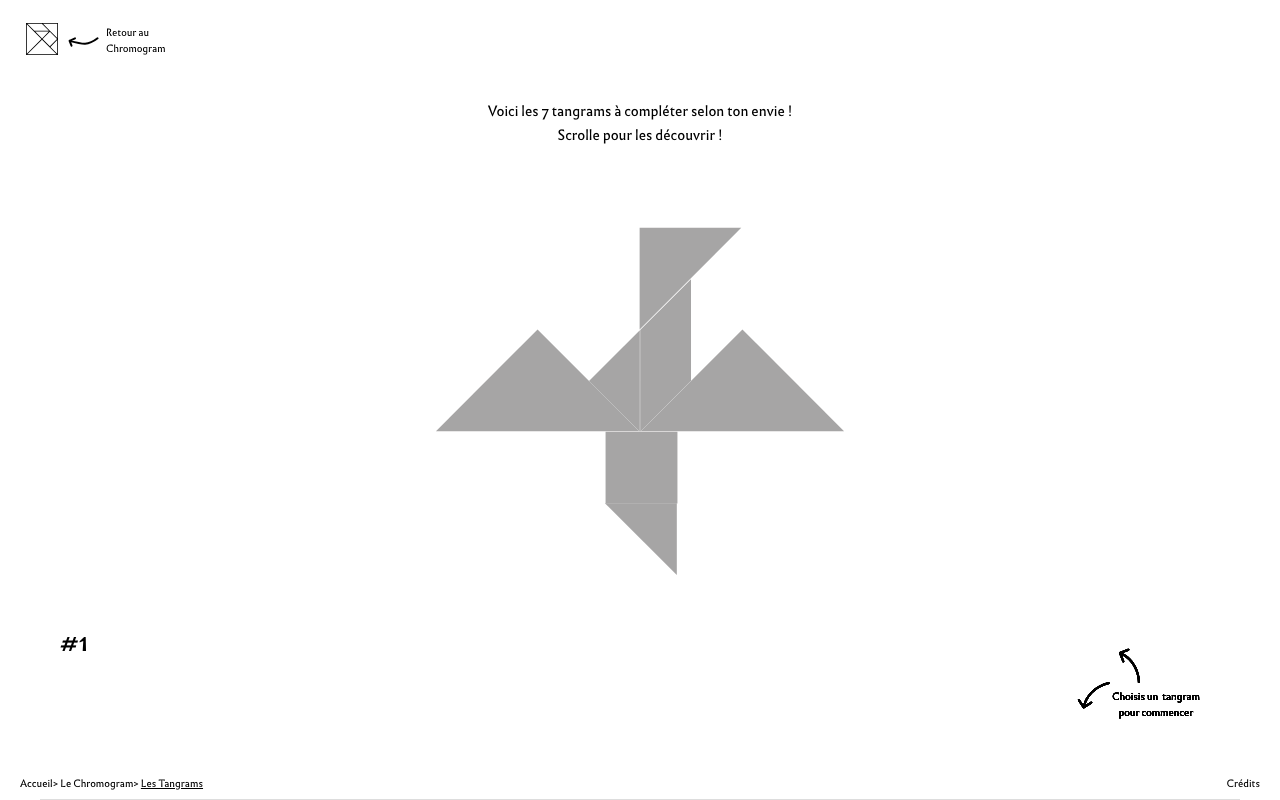
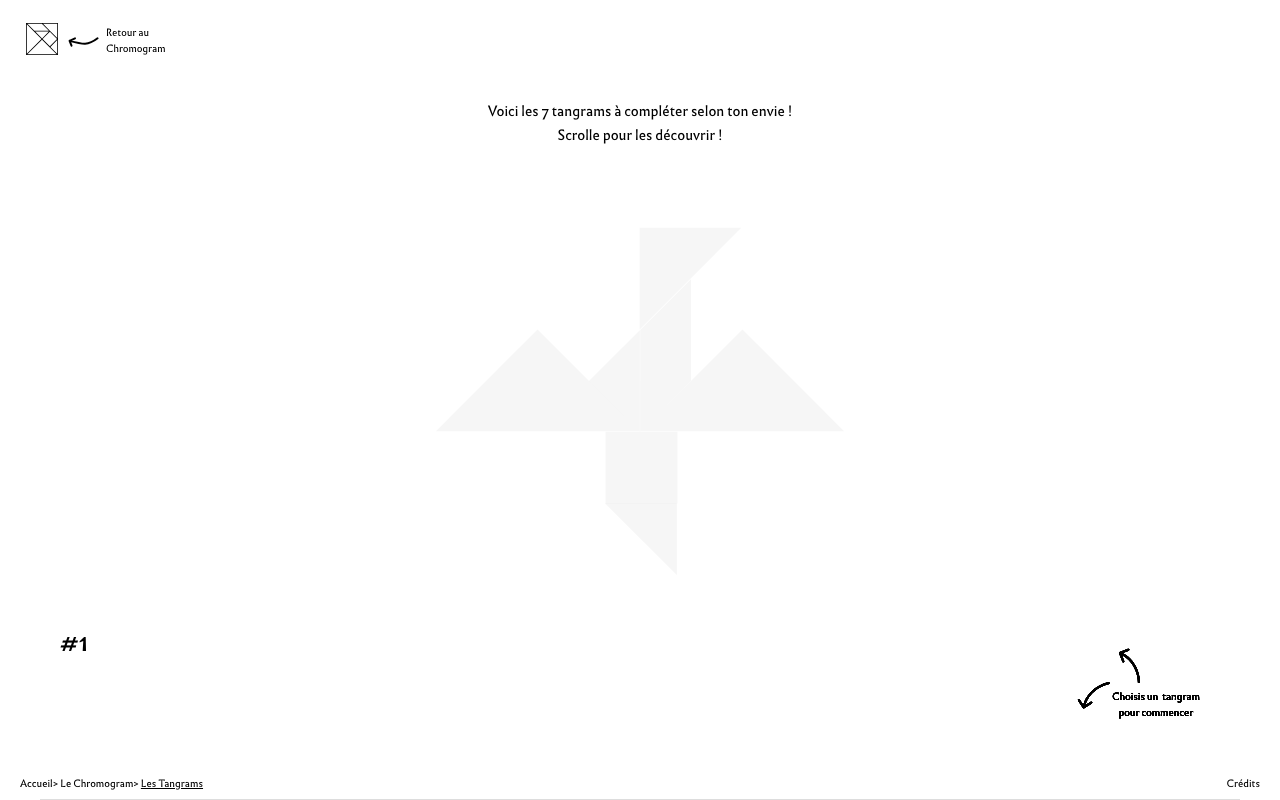
Before and after one commit to theopaolo/tangram-app, a SvelteKit app: page /puzzles in a window 1280 px wide. Shown: the top 800 px of the page. Built offline with nearby package versions, Linux system fonts and the light colour scheme.

Commit message:
Disable debug mode and adjust polygon opacity for puzzle pieces
- Set DEBUG_MODE to false for production readiness.
- Updated polygon rendering to conditionally apply opacity based on piece color.

```diff
--- a/src/routes/puzzle/[id]/+page.svelte
+++ b/src/routes/puzzle/[id]/+page.svelte
@@ -48,7 +48,7 @@
   });
 
   // Toggle debug mode - set to false for production
-  const DEBUG_MODE = true;
+  const DEBUG_MODE = false;
 
   let pickupSound, dropSound;
   let audioUnlocked = false;
--- a/src/routes/puzzles/+page.svelte
+++ b/src/routes/puzzles/+page.svelte
@@ -365,7 +365,7 @@
               "
             >
               <svg class="tangram-piece-svg w-full" viewBox={pieceData.viewBox}>
-                <polygon points={pieceData.points} fill={pieceColor} />
+                <polygon points={pieceData.points} fill={pieceColor} opacity={pieceColor === PIECE_GREY_COLOR ? 0.1 : 1} />
               </svg>
             </div>
           {/each}
```
